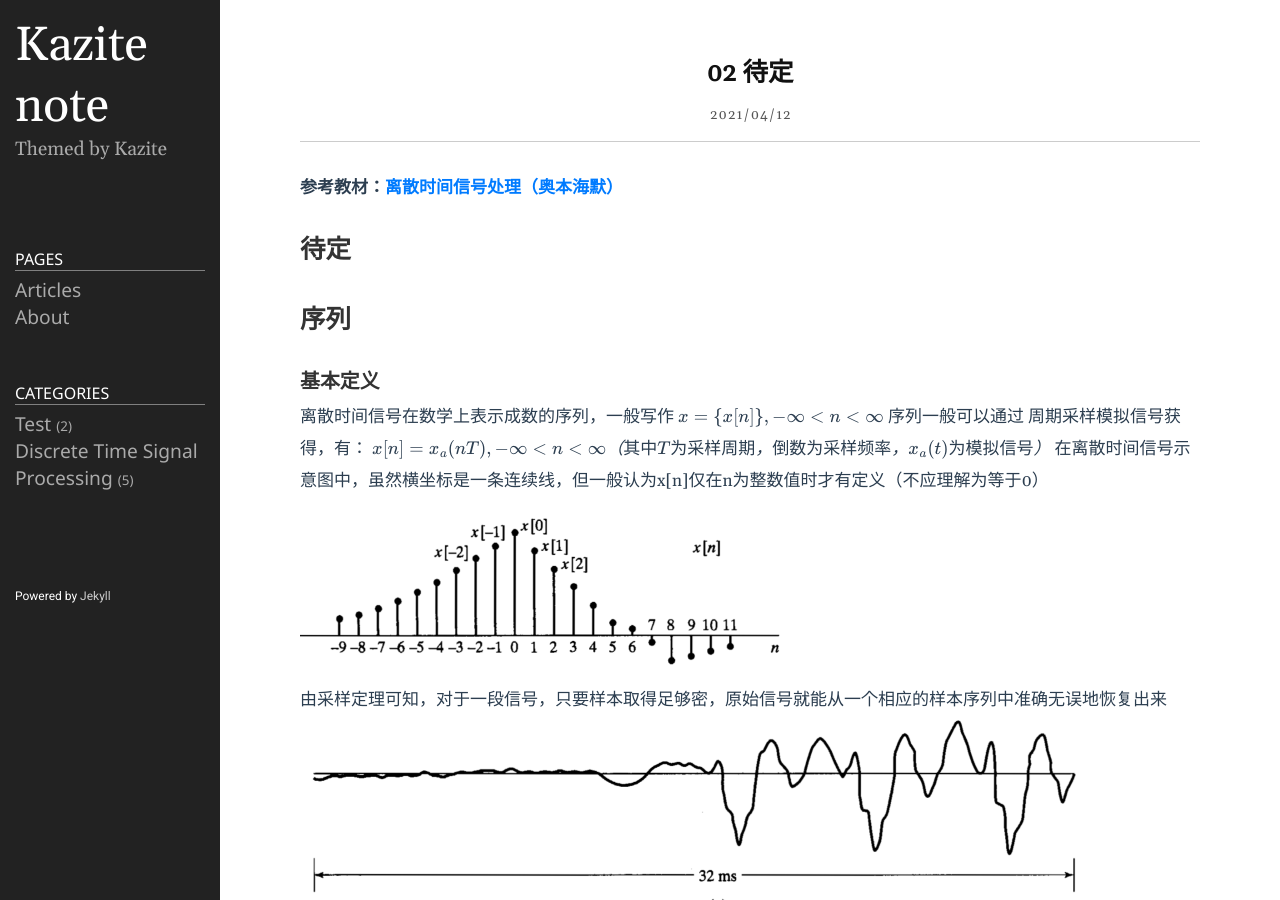
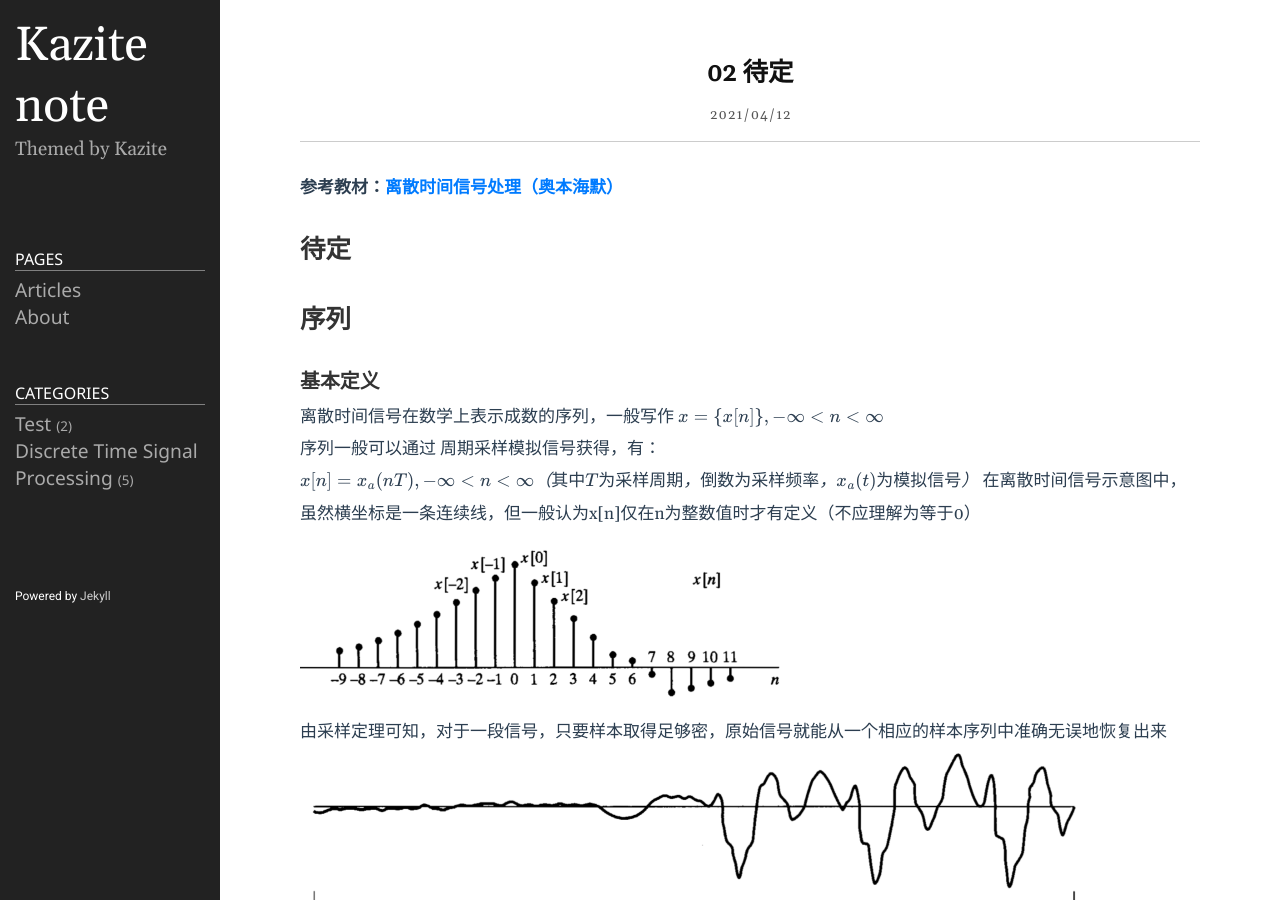
Before and after one commit to Kazite/Kazite.github.io, a Jekyll site: the page built from _posts/Discrete Time Signal Processing/2021-04-12-02-ch2_2.md, in a window 1280 px wide and 900 px high. Built offline with Jekyll 4.4.1, drawn with Linux system fonts in a browser that asks for light colours; formulas are drawn with MathJax 3.

Commit message:
Update 2021-04-12-02-ch2_2.md

```diff
--- a/_posts/Discrete Time Signal Processing/2021-04-12-02-ch2_2.md
+++ b/_posts/Discrete Time Signal Processing/2021-04-12-02-ch2_2.md
@@ -18,8 +18,10 @@ typora-copy-images-to: ../../assets_2021Early
 
 离散时间信号在数学上表示成数的序列，一般写作
 $$
-x=\{x[n]\},-\infty<n<\infty\\
+x=\{x[n]\},-\infty<n<\infty
 $$
+
+
 序列一般可以通过 周期采样模拟信号获得，有：
 $$
 x[n]=x_a(nT),-\infty<n<\infty
@@ -47,6 +49,8 @@ $$
 ### 基本序列
 
 **单位样本序列（Unit sample）**
+
+
 $$
 \delta[n]=\left\{\begin{array}{ll}
 0, & n \neq 0 \\
@@ -67,6 +71,8 @@ $$
   $$
 
 **单位阶跃序列（Unit step）**
+
+
 $$
 u[n]=\left\{\begin{array}{ll}
 1, & n \geqslant 0 \\
@@ -78,17 +84,23 @@ $$
 <img src="/assets_2021Early/2021-4-12-02-04.png" alt="2021-4-12-02-04" style="zoom: 50%;" />
 
 * 单位阶跃序列与单位样本序列的关系：
+
+
   $$
-  u[n]=\sum_{k=-\infty}^{n} \delta[k]
+u[n]=\sum_{k=-\infty}^{n} \delta[k]
   $$
 
   $$
-  u[n]=\sum_{k=0}^{\infty} \delta[n-k]
+u[n]=\sum_{k=0}^{\infty} \delta[n-k]
   $$
+
+
 
 * 即单位阶跃序列在n时刻点的值就等于在n点及该点以前全部的单位样本序列值的累加和；或将单位阶跃序列看作是一组延迟的单位样本序列之和
 
 * 单位样本序列也能表示成单位阶跃序列的一阶后向差分
+
+
   $$
   \delta[n]=u[n]-u[n-1]
   $$
```
